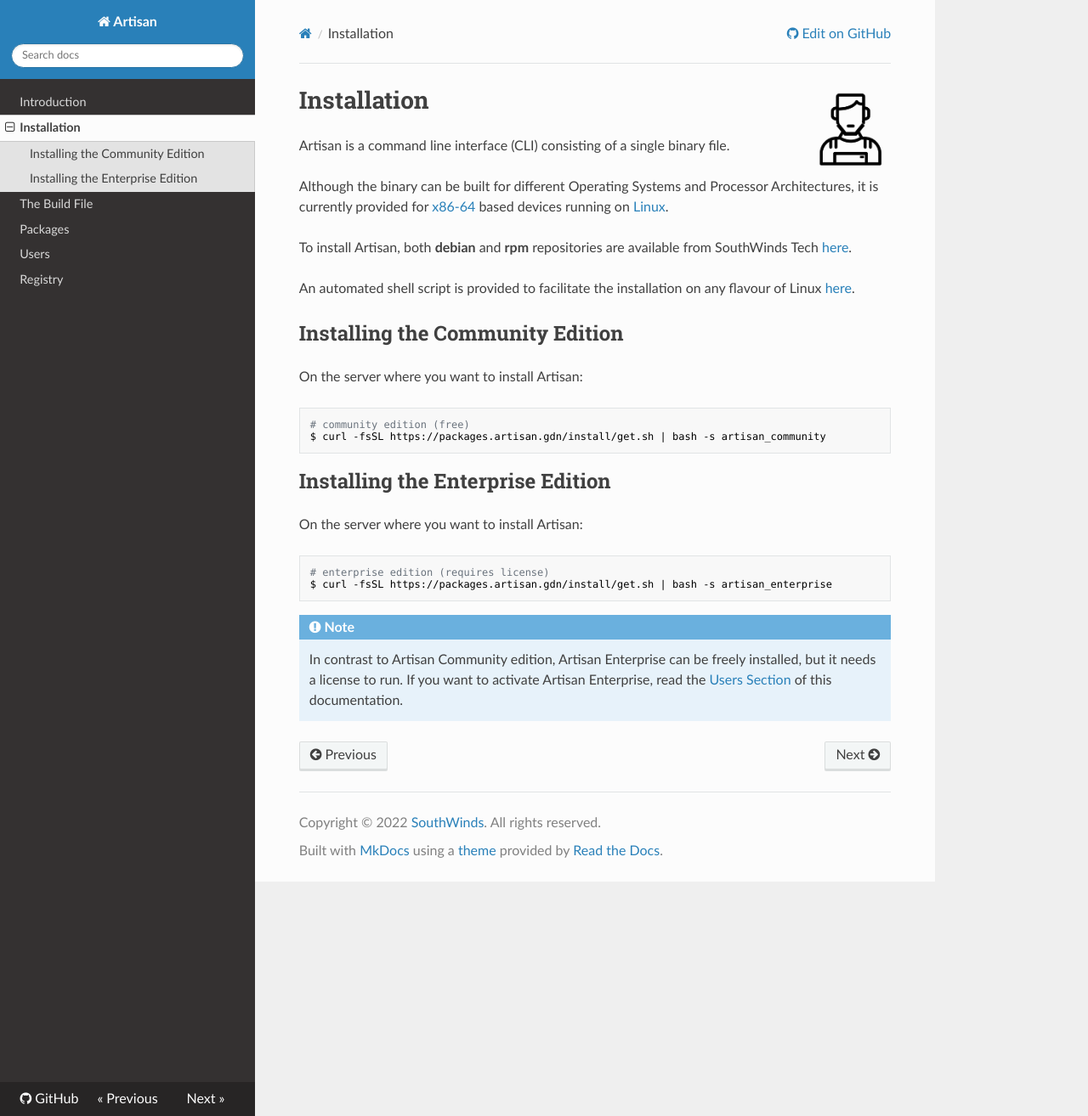
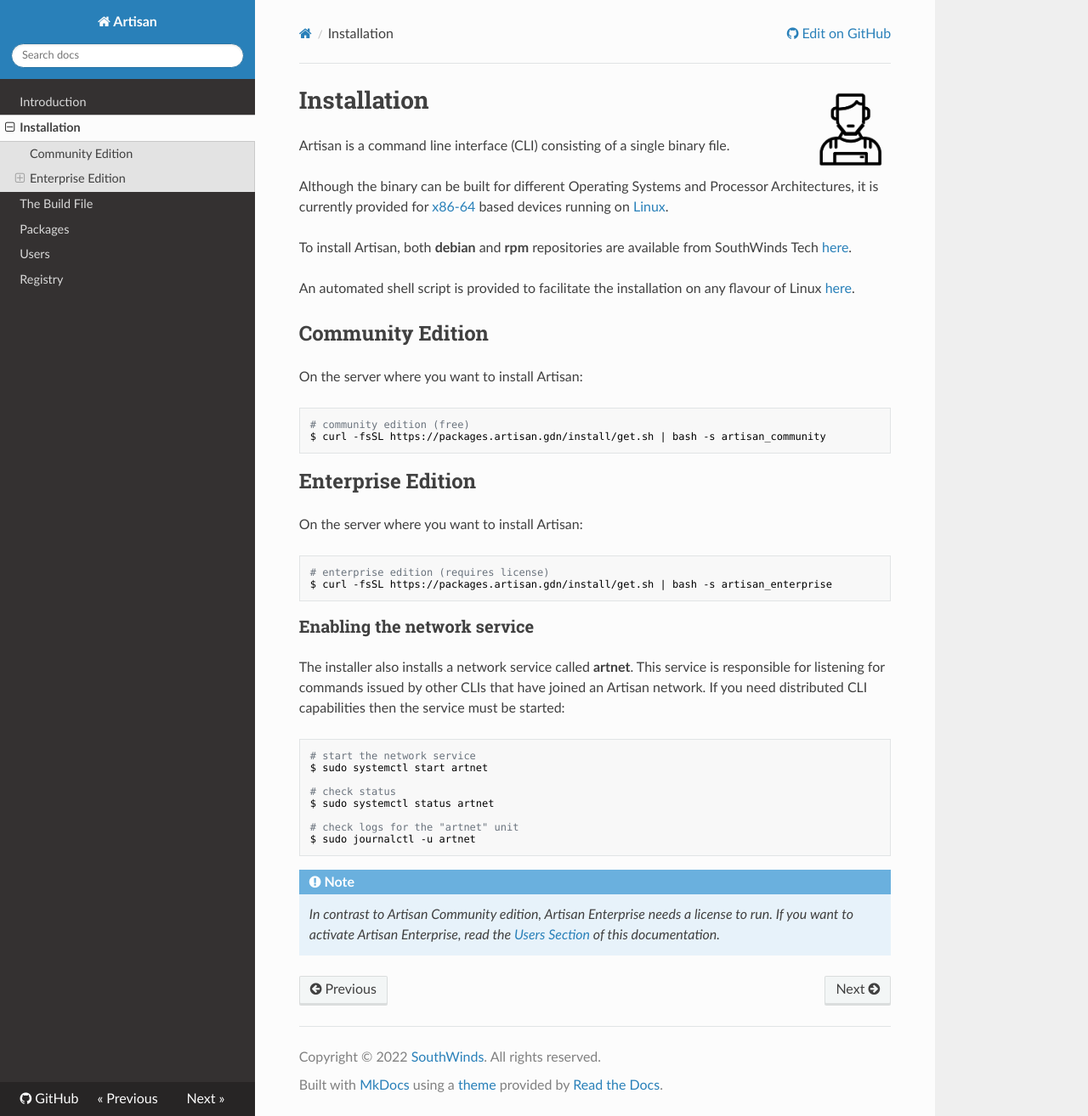
Before and after one commit to southwinds-io/artdocs, an MkDocs documentation site: the page built from docs/installation.md, in a window 1280 px wide and 1314 px high. Shown: the whole window at 85% size. Built offline with MkDocs 1.6.1, drawn with Linux system fonts in a browser that asks for light colours; nearby versions of some CDN libraries.

Commit message:
update installation notes

````diff
--- a/docs/installation.md
+++ b/docs/installation.md
@@ -13,7 +13,7 @@ from SouthWinds Tech [here](https://packages.artisan.gdn){ target=_blank }.
 
 An automated shell script is provided to facilitate the installation on any flavour of Linux [here](https://packages.artisan.gdn/install/get.sh){target=_blank}.
 
-## Installing the Community Edition
+## Community Edition
 
 On the server where you want to install Artisan:
 
@@ -22,7 +22,7 @@ On the server where you want to install Artisan:
 $ curl -fsSL https://packages.artisan.gdn/install/get.sh | bash -s artisan_community
 ```
 
-## Installing the Enterprise Edition
+## Enterprise Edition
 
 On the server where you want to install Artisan:
 
@@ -31,7 +31,24 @@ On the server where you want to install Artisan:
 $ curl -fsSL https://packages.artisan.gdn/install/get.sh | bash -s artisan_enterprise
 ```
 
+### Enabling the network service
+
+The installer also installs a network service called __artnet__.
+This service is responsible for listening for commands issued by other CLIs that have joined
+an Artisan network. If you need distributed CLI capabilities then the service must be started:
+
+```bash
+# start the network service
+$ sudo systemctl start artnet
+
+# check status
+$ sudo systemctl status artnet
+
+# check logs for the "artnet" unit
+$ sudo journalctl -u artnet
+```
+
 !!! note
-    In contrast to Artisan Community edition, Artisan Enterprise can be freely installed,
-    but it needs a license to run. If you want to activate Artisan Enterprise, read the [Users Section](users.md)
-    of this documentation.
+    _In contrast to Artisan Community edition, Artisan Enterprise needs a license to run.
+    If you want to activate Artisan Enterprise, read the [Users Section](users.md)
+    of this documentation._
````
